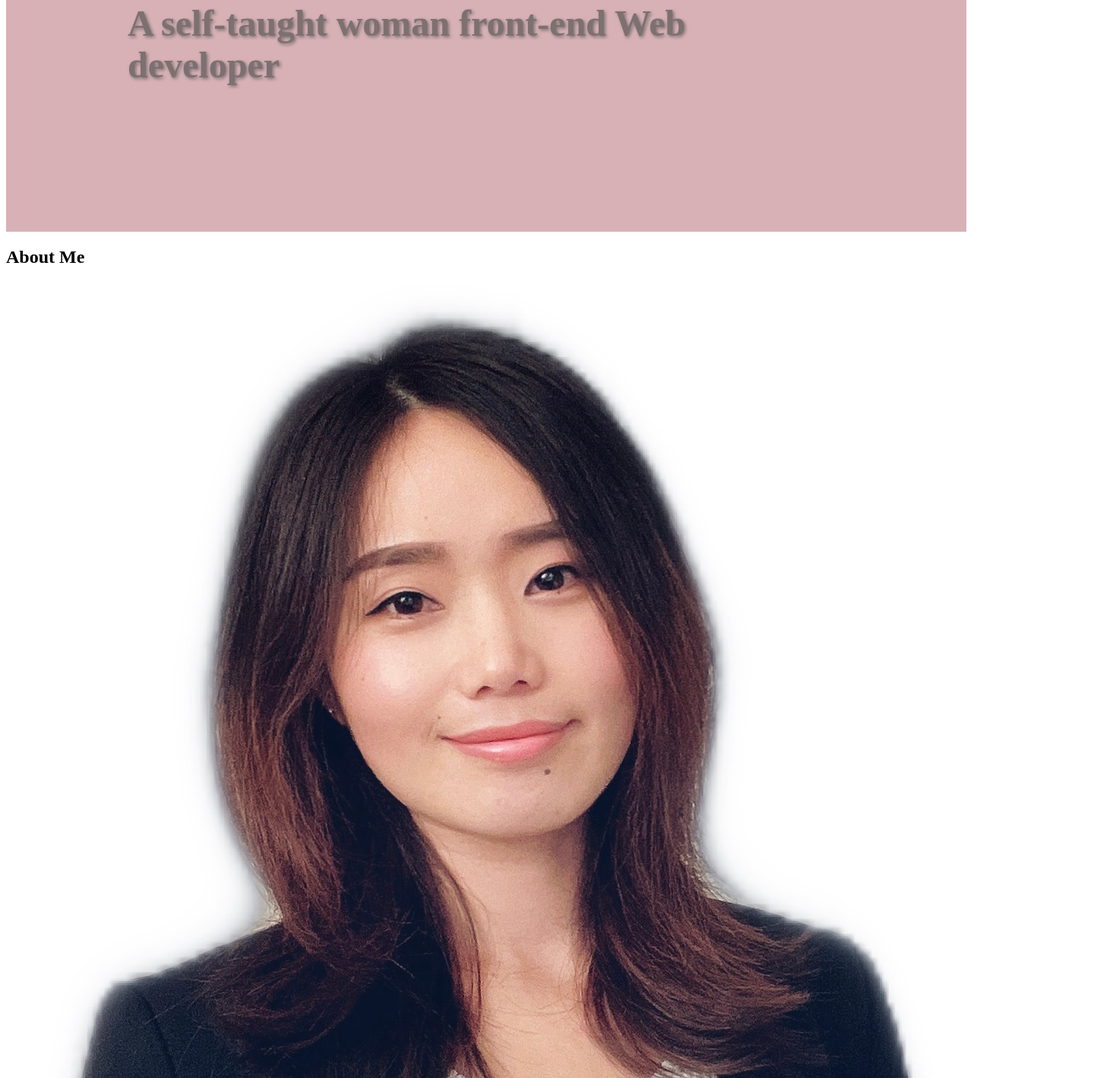
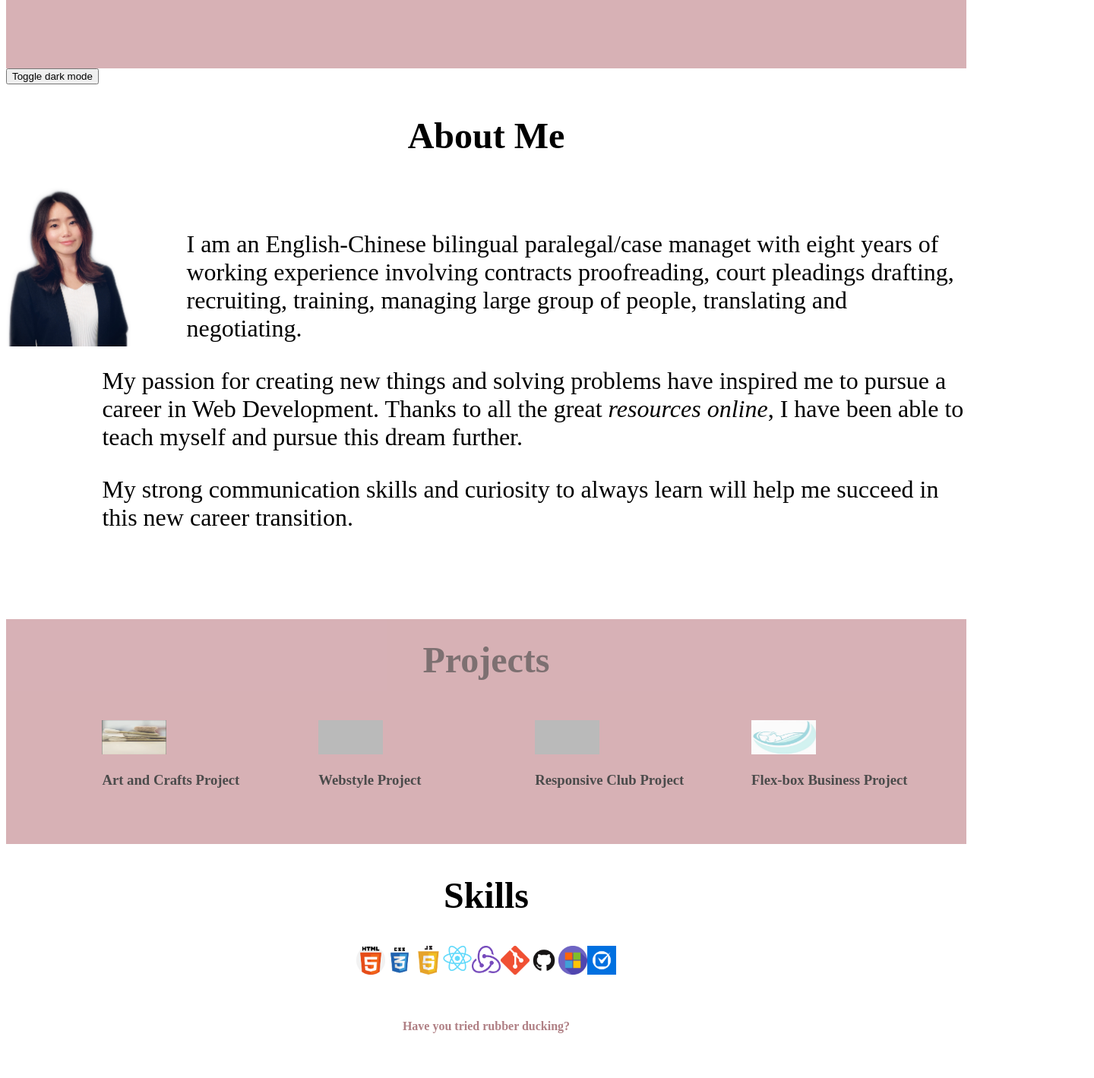
Before and after one commit to CassieXL59/porfolioweb, a plain HTML site: page index.html in a window 1280 px wide. Shown: the part 361-1780 px from the top of the page at 76% size, 1440 px wide, since content can reach past the window. After the commit the page ends 1743 px from the top, so only its background shows below. Drawn offline with Linux system fonts and the light colour scheme; grey boxes are pictures that could not be loaded.

Commit message:
Finish contact page and dark mode

```diff
--- /dev/null
+++ b/contact.css
@@ -0,0 +1,71 @@
+html{
+    font: Verdana;
+}
+
+.hero {
+    background-color: #c79197;
+    background-size: cover;
+    width: auto;
+    height: 100%;
+    padding: 5em;
+    opacity: 0.7;
+}
+.navigationbar {
+    list-style: none;
+    display: flex;
+    text-decoration: none;
+}
+.navigationbar li {
+    color:#473436;
+    margin-top: 0%;
+    margin-left: 10%;
+}
+.navigationbar a{
+    font-size: 2em;
+    color:#473436;
+    font-weight: bold;
+
+}
+.Xiali {
+    font-style: italic;
+    font-size: 2em;
+    margin-right: 13%;
+    font-weight: bold;
+    text-shadow: 2px 2px 4px #473436;
+    text-decoration: none;
+}
+.header {
+    font-size: 3em;
+    color: #473436;
+    font-weight: bold;
+    text-shadow: 2px 2px 4px #473436;
+}
+.meeting {
+    text-align: center;
+    color: #B08085;
+    font-size: 3em;
+}
+h2 {
+    text-align: center;
+    color: #B08085;
+    font-size: 2em;
+}
+.contact-method {
+    display: flex;
+    justify-content: center;
+    margin-left: 5%;
+    padding-top: 2%;
+    padding-bottom: 5%;
+}
+.contact-method img {
+    width: 40%;
+    height: 40%;
+}
+footer {
+    text-align: center;
+    color: #B08085;
+}
+.dark-mode {
+    background-color: black;
+    color: white;
+}
--- a/index.css
+++ b/index.css
@@ -8,7 +8,7 @@ html{
     background-size: cover;
     width: auto;
     height: 100%;
-    padding: 10em;
+    padding: 5em;
     opacity: 0.7;
 }
 .navigationbar {
@@ -21,7 +21,7 @@ html{
     margin-left: 10%;
 }
 .navigationbar a{
-    font-size: 3em;
+    font-size: 2em;
     color:#473436;
     font-weight: bold;
 
@@ -39,7 +39,68 @@ html{
     font-weight: bold;
     text-shadow: 2px 2px 4px #473436;
 }
-.cassie{
-    width: 15%;
-    height: 15%;
+.aboutme h2 {
+    text-align: center;
+    font-size: 3em;
 }
+.left {
+    float: left;
+    padding: 0 10px 10px 0;
+    width: 13%;
+    height: 13%;
+    margin-right: 5%;
+   }
+   .introduction {
+    font-size: 2em;
+    padding-top: 2%;
+    padding-left: 5%;
+    margin-left: 5%;
+    padding-bottom: 2%;
+   }
+.projects {
+    background-color: #c79197;
+    background-size: cover;
+    opacity: 0.7;
+}
+.project-content {
+    display: grid;
+    grid-template-columns: repeat(4, 1fr);
+    gap: 2px;
+    grid-auto-rows: minmax(150px, auto);
+    margin-left: 10%;
+    padding-top: 1%;
+    padding-bottom: 1%;
+}
+.projects h2 {
+    text-align: center;
+    font-size: 3em;
+    padding-top: 2%;
+    color:#473436;
+}
+.project-content img {
+    width: 30%;
+    height: 30%;
+}
+.skills-icons {
+    display: flex;
+    justify-content: center;
+}
+.skills img {
+    width: 3%;
+    height: 3%;
+}
+.skills h2 {
+    text-align: center;
+    font-size: 3em;
+}
+.skills {
+    padding-bottom: 3%;
+}
+footer {
+    text-align: center;
+    color: #B08085;
+}
+.dark-mode {
+    background-color: black;
+    color: white;
+}
--- a/index.html
+++ b/index.html
@@ -16,6 +16,15 @@
     </div>
 </head>
 <body>
+    <div class="button">
+        <button onclick="myFunction()">Toggle dark mode</button>
+            </div>
+    <script>
+        function myFunction() {
+                   var element = document.body;
+                   element.classList.toggle("dark-mode");
+                }
+    </script>
     <div class="aboutme" id="aboutme">
         <h2>About Me</h2>
         <div class="aboutmebody">
@@ -32,13 +41,28 @@
     <br>
     <div class="projects" id="project">
         <h2>Projects</h2>
-        <h3 class="art-project">Art and Crafts Project</h3>
-        <h3 class="webstyle">Webstyle Project</h3>
-        <h3 class="responsive">Responsive Club Project</h3>
-        <h3 class="business">Flex-box Business Project</h3>
+        <div class="project-content">
+        <div class="art-project">
+            <img src="./Resources/art.png">
+            <h3>Art and Crafts Project</h3>
+        </div>
+        <div class="webstyle">
+            <img src="./Resources/webstyle.png">
+            <h3>Webstyle Project</h3>
+        </div>
+        <div class="responsive">
+            <img src="./Resources/responsive.jpg">
+            <h3>Responsive Club Project</h3>
+        </div>
+        <div class="business">
+            <img src="./Resources/MFC logo.jpg">
+            <h3>Flex-box Business Project</h3>
+        </div>
+        </div>
     </div>
     <div class="skills" id="skill">
         <h2>Skills</h2>
+        <div class="skills-icons">
         <img src="./Resources/HTML.png">
         <img src="./Resources/css.png">
         <img src="./Resources/javascript.png">
@@ -48,6 +72,8 @@
         <img src="./Resources/github.png">
         <img src="./Resources/microsoft.png">
         <img src="./Resources/Clio.png">
+        </div>
+
     </div>
 </body>
 <footer>
```
Also changed, not shown: contact.html (+24 -10 lines).
